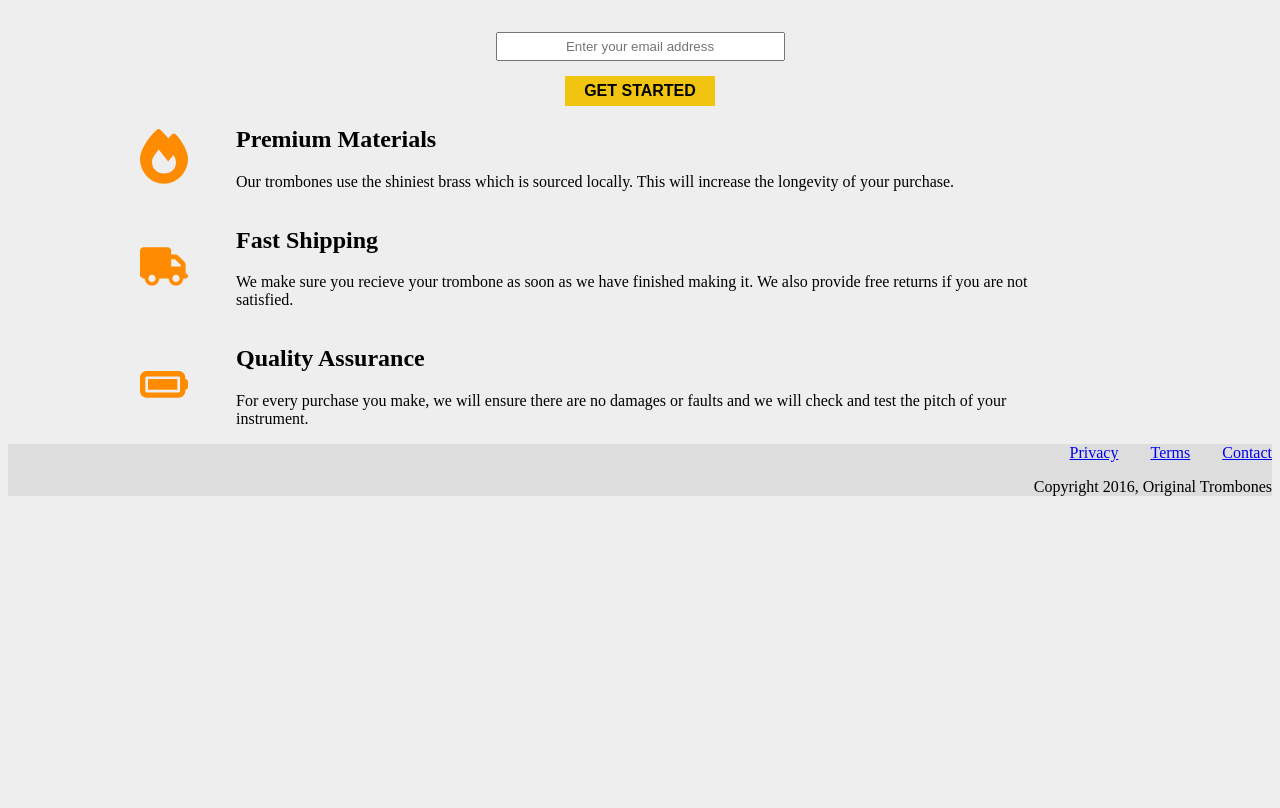
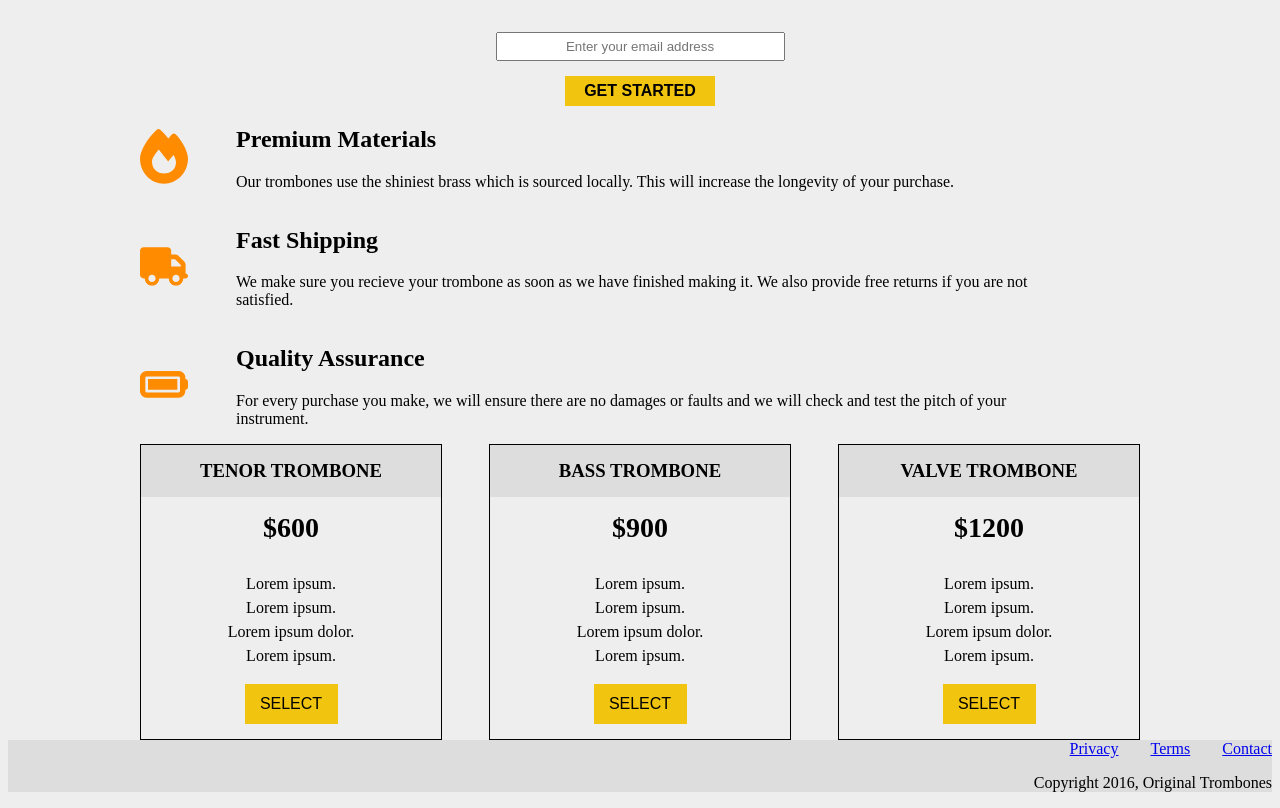
Before and after one commit to juliawegmayr/FreeCodeCamp-Product-Landing-Page, a plain HTML site: page index.html in a window 1280 px wide. Shown: the part 283-1091 px from the top of the page. Before the commit the page ends 800 px from the top, so only its background shows below. Drawn offline with Linux system fonts and the light colour scheme.

Commit message:
Add Pricing Section

```diff
--- a/index.html
+++ b/index.html
@@ -71,6 +71,38 @@
     </section>
 
     <section id="pricing">
+        <div class="pricing-card">
+            <h3>Tenor Trombone</h3>
+            <p class="price">$600</p>
+            <p class="price-descr">Lorem ipsum.<br>
+                Lorem ipsum.<br>
+                Lorem ipsum dolor.<br>
+                Lorem ipsum.
+            </p>
+            <button class="pricing-btn">SELECT</button>
+        </div>
+
+        <div class="pricing-card">
+            <h3>Bass Trombone</h3>
+            <p class="price">$900</p>
+            <p class="price-descr">Lorem ipsum.<br>
+                Lorem ipsum.<br>
+                Lorem ipsum dolor.<br>
+                Lorem ipsum.
+            </p>
+            <button class="pricing-btn">SELECT</button>
+        </div>
+
+        <div class="pricing-card">
+            <h3>Valve Trombone</h3>
+            <p class="price">$1200</p>
+            <p class="price-descr">Lorem ipsum.<br>
+                Lorem ipsum.<br>
+                Lorem ipsum dolor.<br>
+                Lorem ipsum.
+            </p>
+            <button class="pricing-btn">SELECT</button>
+        </div>
 
     </section>
 
--- a/styles.css
+++ b/styles.css
@@ -69,6 +69,43 @@ svg {
     max-width: 800px;
 }
 
+/* Section Pricing */
+
+
+#pricing {
+    display: flex;
+    justify-content: space-between;
+}
+
+.pricing-card {
+    border: 1px solid black;
+    width: 300px;
+    text-align: center;
+}
+
+h3 {
+    text-transform: uppercase;
+    background-color: #dddddd;
+    padding: 15px;
+    margin: 0;
+}
+
+p.price {
+    margin-top: 15px;
+    font-size: 28px;
+    font-weight: 700;
+}
+
+p.price-descr {
+    line-height: 1.5em;
+}
+
+button.pricing-btn {
+    margin-bottom: 15px;
+    width: 93px;
+    height: 40px;
+    font-weight: 400;
+}
 
 
 /*Footer*/
```
